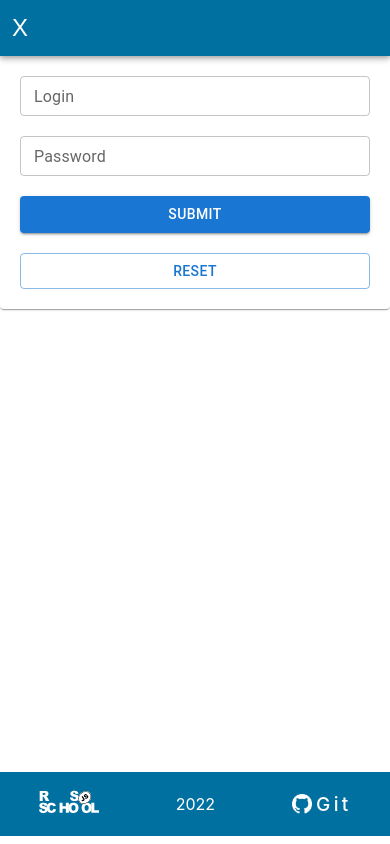
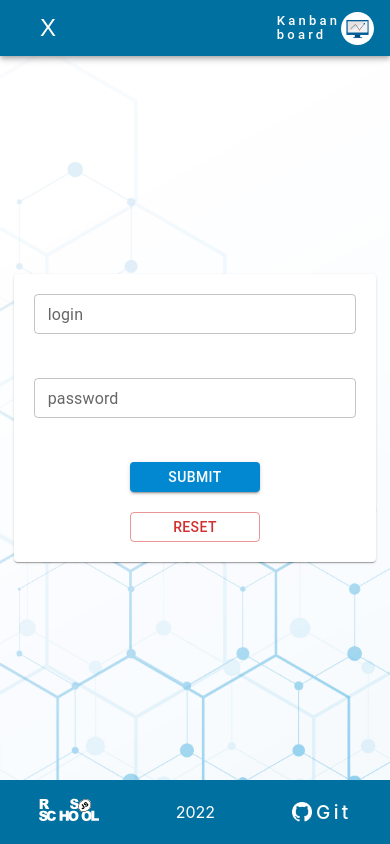
Before and after one commit to dmitriStpaniuk/project-management, a React (Create React App) app: page /login in a window 390 px wide. Built offline with nearby package versions, Linux system fonts and the light colour scheme.

Commit message:
add: styles from login

```diff
--- a/src/components/FormInputText.tsx
+++ b/src/components/FormInputText.tsx
@@ -54,7 +54,7 @@ export const FormInputText = ({
         return (
           <TextField
             type={type}
-            helperText={error ? inputsErrorMessage[error?.type as ErrorMessage] : null}
+            helperText={error ? inputsErrorMessage[error?.type as ErrorMessage] : ' '}
             size={'small'}
             error={!!error}
             onChange={onChange}
--- a/src/components/languageContext/text.ts
+++ b/src/components/languageContext/text.ts
@@ -46,6 +46,14 @@ export const text = {
       en: 'Sign Up',
       ru: 'Регистрация',
     },
+    en: {
+      en: 'en',
+      ru: 'анг',
+    },
+    ru: {
+      en: 'ru',
+      ru: 'рус',
+    },
   },
   form: {
     required: {
--- /dev/null
+++ b/src/components/pages/login/Login.module.scss
@@ -0,0 +1,26 @@
+.login {
+    background-image: url('./../../assets/images/background.jpg');
+    background-size: cover;
+    background-repeat: no-repeat;
+    display: flex;
+    justify-content: center;
+    align-items: center;
+  }
+  .wrapper {
+    display: flex;
+    min-height: calc(100vh - 128px);
+    width: 550px;
+    justify-content: center;
+    align-items: center;
+    @media (max-width: 599px) {
+      min-height: calc(100vh - 120px);
+      width: 93vw;
+    }
+  }
+  .formButton {
+    width: 150px;
+    @media (max-width: 599px) {
+      height: 30px;
+      width: 130px;
+    }
+  }
--- a/src/components/pages/login/Login.tsx
+++ b/src/components/pages/login/Login.tsx
@@ -8,6 +8,7 @@ import { useNavigate } from 'react-router-dom';
 import { LoginUserData } from 'services/userServiceTypes';
 import { useAppDispatch } from 'store/store';
 import { signinThunk } from 'store/thunks/userThunk';
+import styles from './Login.module.scss';
 
 export default function Login() {
   const dispatch = useAppDispatch();
@@ -15,6 +16,10 @@ export default function Login() {
   const loginSuccessMessage = useTranslate('alerts.successfullLogin');
   const methods = useForm({ defaultValues: { login: '', password: '' } });
   const addAlert = useAlerts();
+  const loginLabel = useTranslate('form.login');
+  const passwordLabel = useTranslate('form.password');
+  const submitLabel = useTranslate('buttons.submit');
+  const resetLabel = useTranslate('buttons.reset');
 
   const {
     handleSubmit,
@@ -28,22 +33,44 @@ export default function Login() {
   };
 
   return (
-    <Paper style={{ display: 'grid', gridRowGap: '20px', padding: '20px' }}>
+    <div className={styles.login}>
+      <div className="container">
+        <div className={styles.wrapper}>
+          <Paper
+            style={{
+              width: '100%',
+              padding: '20px',
+              display: 'grid',
+              gridRowGap: '20px',
+              justifyItems: 'center',
+            }}
+          >
             <FormProvider {...methods}>
-        <FormInputText name="login" label="Login" type="text" />
-        <FormInputText name="password" label="Password" type="password" />
+              <FormInputText name="login" label={loginLabel} type="text" />
+              <FormInputText name="password" label={passwordLabel} type="password" />
             </FormProvider>
-      <Button onClick={handleSubmit(onSubmit)} variant={'contained'} disabled={isSubmitting}>
-        Submit
+            <Button
+              className={styles.formButton}
+              onClick={handleSubmit(onSubmit)}
+              variant={'contained'}
+              disabled={isSubmitting}
+              color="info"
+            >
+              {submitLabel}
             </Button>
             <Button
+              className={styles.formButton}
               onClick={() => {
                 reset();
               }}
               variant={'outlined'}
+              color="error"
             >
-        Reset
+              {resetLabel}
             </Button>
           </Paper>
+        </div>
+      </div>
+    </div>
   );
 }
--- a/src/components/pages/registration/Registration.module.scss
+++ b/src/components/pages/registration/Registration.module.scss
@@ -2,23 +2,25 @@
   background-image: url('./../../assets/images/background.jpg');
   background-size: cover;
   background-repeat: no-repeat;
+  display: flex;
+  justify-content: center;
+  align-items: center;
 }
 .wrapper {
   display: flex;
   min-height: calc(100vh - 128px);
+  width: 550px;
   justify-content: center;
-  flex-wrap: wrap;
   align-items: center;
-  @media (max-width: 600px) {
-    column-gap: 1rem;
-    min-height: calc(100vh - 112px);
+  @media (max-width: 599px) {
+    min-height: calc(100vh - 120px);
+    width: 93vw;
   }
 }
-
 .formButton {
-  background-color: #0070a0;
-  // width: 130px;
+  width: 150px;
+  @media (max-width: 599px) {
+    height: 30px;
+    width: 130px;
+  }
 }
-.formButton:hover {
-  background-color: #d95700;
-}
--- a/src/components/pages/registration/Registration.tsx
+++ b/src/components/pages/registration/Registration.tsx
@@ -41,10 +41,12 @@ export default function Registration() {
   };
 
   return (
+    <div className={styles.registration}>
+      <div className="container">
+        <div className={styles.wrapper}>
           <Paper
             style={{
-              minWidth: '400px',
-              margin: '0 15px',
+              width: '100%',
               padding: '20px',
               display: 'grid',
               gridRowGap: '20px',
@@ -80,12 +82,26 @@ export default function Registration() {
                 pattern={passwordRegExp}
               />
             </FormProvider>
-      <Button onClick={handleSubmit(onSubmit)} variant={'contained'} disabled={isSubmitting}>
+            <Button
+              className={styles.formButton}
+              color="info"
+              onClick={handleSubmit(onSubmit)}
+              variant={'contained'}
+              disabled={isSubmitting}
+            >
               {submitLabel}
             </Button>
-      <Button onClick={() => reset()} variant={'outlined'}>
+            <Button
+              onClick={() => reset()}
+              variant={'outlined'}
+              className={styles.formButton}
+              color="error"
+            >
               {resetLabel}
             </Button>
           </Paper>
+        </div>
+      </div>
+    </div>
   );
 }
--- a/src/components/pages/welcomePage/WelcomePage.module.scss
+++ b/src/components/pages/welcomePage/WelcomePage.module.scss
@@ -11,7 +11,7 @@
   align-items: center;
   @media (max-width: 600px) {
     column-gap: 1rem;
-  min-height: calc(100vh - 112px);
+  min-height: calc(100vh - 120px);
   }
 }
 .projectInfo {
--- a/src/components/pages/welcomePage/header/Header.module.css
+++ b/src/components/pages/welcomePage/header/Header.module.css
@@ -5,6 +5,19 @@
   line-height: 14px;
   font-size: small;
   gap: 0.5rem;
+  cursor: pointer;
+}
+.miniHeader {
+  display: flex;
+  justify-content: end;
+}
+.logoSm {
+  display: flex;
+  align-items: center;
+  color: white;
+  line-height: 14px;
+  font-size: small;
+  gap: 1.2rem;
   cursor: pointer;
 }
 .logotype:hover {
--- a/src/components/pages/welcomePage/header/Header.tsx
+++ b/src/components/pages/welcomePage/header/Header.tsx
@@ -20,6 +20,7 @@ import styles from './Header.module.css';
 import logo from './../../../assets/svg/logo.svg';
 import { HeaderAvatar } from 'components/HeaderAvatar';
 import { PrivateWrapper } from 'routes/PrivateWrapper';
+import { flexbox } from '@mui/system';
 interface Props {
   window?: () => Window;
 }
@@ -33,6 +34,8 @@ export default function Header(props: Props) {
   const buttonNameText = useTranslate('welcomeText.naming');
   const linkSignIn = useTranslate('links.signIn');
   const linkSignUp = useTranslate('links.signUp');
+  const en = useTranslate('links.en');
+  const ru = useTranslate('links.ru');
 
   const navItems = [
     {
@@ -57,9 +60,9 @@ export default function Header(props: Props) {
       </Typography>
       <Divider />
       <List>
-        ru
+        <span>{ru}</span>
         <RuEnSwitches />
-        en
+        <span>{en}</span>
         <PublicWrapper>
           {navItems.map((item) => (
             <ListItem disablePadding key={item.name}>
@@ -84,10 +87,22 @@ export default function Header(props: Props) {
             aria-label="open drawer"
             edge="start"
             onClick={handleDrawerToggle}
-            sx={{ mr: 2, display: { sm: 'none' } }}
+            sx={{ ml: 2, display: { sm: 'none' } }}
           >
             {/* <MenuIcon /> */}X
           </IconButton>
+          <Typography
+            className={styles.miniHeader}
+            component="div"
+            sx={{ flexGrow: 1, display: { sm: 'none' } }}
+          >
+            <Link to="/" data-testid="welcome" style={{ textDecoration: 'none' }}>
+              <div className={styles.logoSm}>
+                <div className={styles.naming}>{buttonNameText}</div>
+                <img src={logo} className={styles.logotype} />
+              </div>
+            </Link>
+          </Typography>
           <Typography
             variant="h6"
             component="div"
@@ -100,14 +115,20 @@ export default function Header(props: Props) {
               </div>
             </Link>
           </Typography>
-          <Box sx={{ display: { xs: 'none', sm: 'block' } }}>
-            ru
+          <Box
+            sx={{
+              display: { xs: 'none', sm: 'block' },
+              minWidth: '350px',
+              justifyContent: 'space-around',
+            }}
+          >
+            {ru}
             <RuEnSwitches />
-            en
+            {en}
             <PublicWrapper>
               {navItems.map((item) => (
                 <Link key={item.name} to={item.to} data-testid="registration">
-                  <Button sx={{ color: '#fff', marginLeft: '20px' }}>{item.name}</Button>
+                  <Button sx={{ color: '#fff', width: '123px' }}>{item.name}</Button>
                 </Link>
               ))}
             </PublicWrapper>
```
Lines whose indentation alone changed are shown as unchanged.
